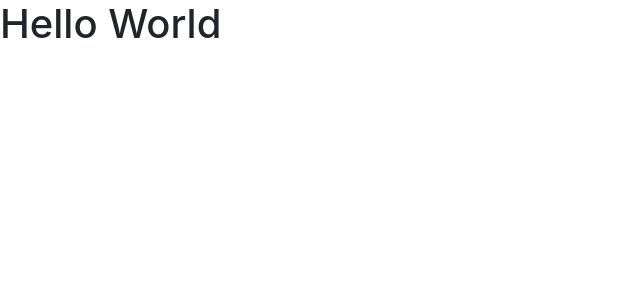
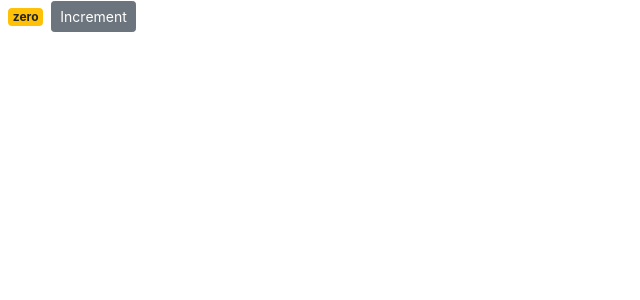
Before and after one commit to sken3s/react-shopping-cart, a React (Create React App) app: page / in a window 1280 px wide. Shown: the top 300 px of the page, without its empty margins (0-640 px from the left). Built offline with nearby package versions, Linux system fonts and the light colour scheme.

Commit message:
created getBadgeClasses method

```diff
--- a/src/components/counter.jsx
+++ b/src/components/counter.jsx
@@ -1,9 +1,29 @@
-import React, { Component } from 'react';
+import React, { Component } from "react";
 
 class Counter extends Component {
-    render() {
-        return <h1>Hello World</h1>;
-    }
+  state = {
+    count: 0,
+  };
+
+  render() {
+    return (
+      <div>
+        <span className={this.getBadgeClasses()}>{this.formatCount()}</span>
+        <button className="btn btn-secondary btn-sm">Increment</button>
+      </div>
+    );
+  }
+
+  getBadgeClasses() {
+    let classes = "badge m-2 badge-";
+    classes += this.state.count === 0 ? "warning" : "primary";
+    return classes;
+  }
+
+  formatCount() {
+    const { count } = this.state;
+    return count === 0 ? "zero" : count;
+  }
 }
 
 export default Counter;
```
